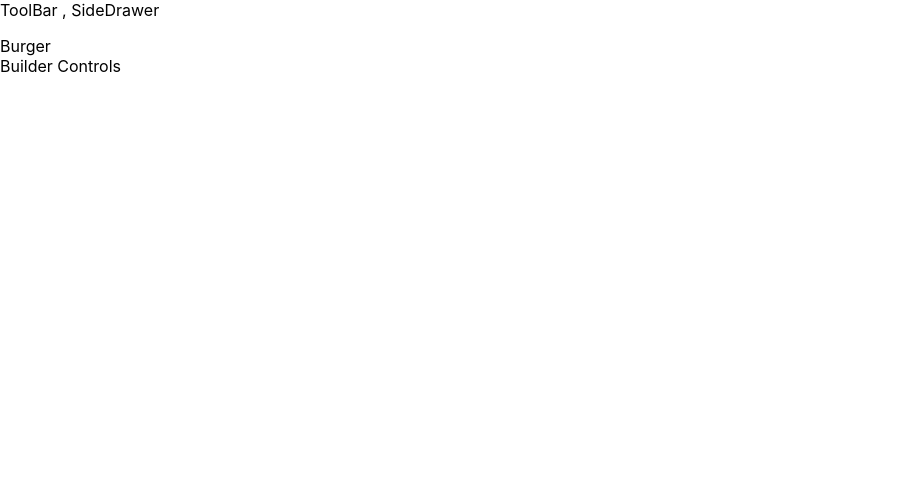
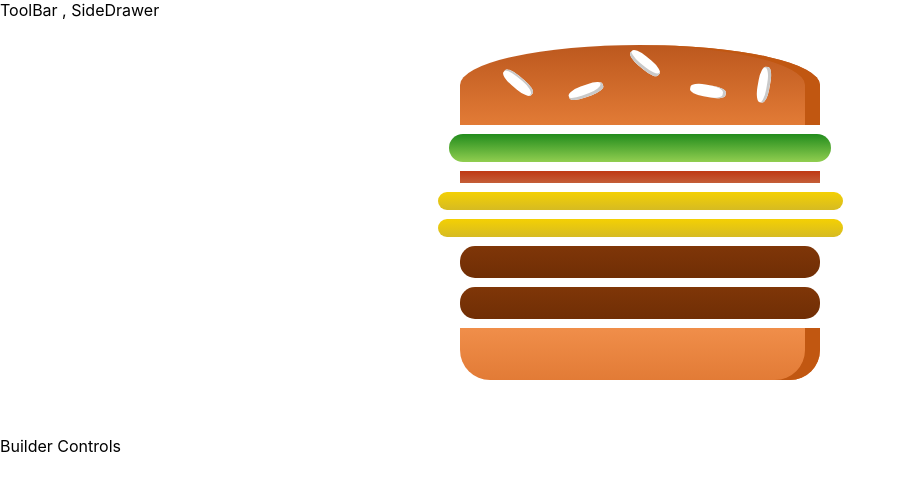
Before and after one commit to salindah/burger-app, a React (Create React App) app in the folder burgers/: page / in a window 1280 px wide. Shown: the top 490 px of the page, without its empty margins (0-905 px from the left). Built offline with nearby package versions, Linux system fonts and the light colour scheme.

Commit message:
Added the burger component

```diff
--- a/burgers/src/components/Burger/Burger.js
+++ b/burgers/src/components/Burger/Burger.js
@@ -0,0 +1,25 @@
+import React from 'react';
+
+import classes from './Burger.module.css';
+import BurgerIngredient from './BurgerIngredient/BurgerIngredient';
+
+const burger = (props) => {
+
+    const transformedIngredients = Object.keys(props.ingredients)
+        .map( igKey => {
+            return [...Array(props.ingredients[igKey])].map( (_, i ) => {
+               return <BurgerIngredient key={ igKey + i} type={igKey} />
+            });
+        });
+
+    return(
+        <div className={classes.Burger}>
+            <BurgerIngredient type="bread-top" />
+            {transformedIngredients}
+            <BurgerIngredient type="bread-bottom" />
+        </div>
+    );
+
+}
+
+export default burger;
--- /dev/null
+++ b/burgers/src/components/Burger/Burger.module.css
@@ -0,0 +1,23 @@
+.Burger{
+    width: 100%;
+    margin: auto;
+    height: 250px;
+    overflow: scroll;
+    text-align: center;
+    font-weight: bold;
+    font-size: 1.2rem;
+}
+
+@media (min-width: 1000px) and (min-height:700px) {
+    .Burger{
+        width: 700px;
+        height: 600px;
+    }
+}
+
+@media (min-width: 500px) and (min-height:401px) {
+    .Burger{
+        width: 450px;
+        height: 400px;
+    }
+}
--- a/burgers/src/components/Burger/BurgerIngredient/BurgerIngredient.js
+++ b/burgers/src/components/Burger/BurgerIngredient/BurgerIngredient.js
@@ -1,4 +1,4 @@
-import React, {Component} from 'react';
+import React, { Component } from 'react';
 import PropTypes from 'prop-types';
 
 import classes from './BurgerIngredient.module.css';
@@ -42,7 +42,7 @@
     }
 };
 
-BurgerIngredient.PropTypes = {
+BurgerIngredient.propTypes = {
     type: PropTypes.string.isRequired
 };
 
--- a/burgers/src/containers/BurgerBuilder/BurgerBuilder.js
+++ b/burgers/src/containers/BurgerBuilder/BurgerBuilder.js
@@ -1,12 +1,23 @@
 import React, {Component} from 'react';
 
 import Aux from '../../hoc/Aux';
+import Burger from '../../components/Burger/Burger';
 
 class BurgerBuilder extends Component {
+
+    state = {
+        ingredients: {
+            salad: 1,
+            bacon: 1,
+            cheese: 2,
+            meat: 2
+        }
+    }
+
     render(){
         return(
             <Aux>
-                <div>Burger</div>
+                <Burger ingredients={this.state.ingredients}/>
                 <div>Builder Controls</div>
             </Aux>
         );
```
